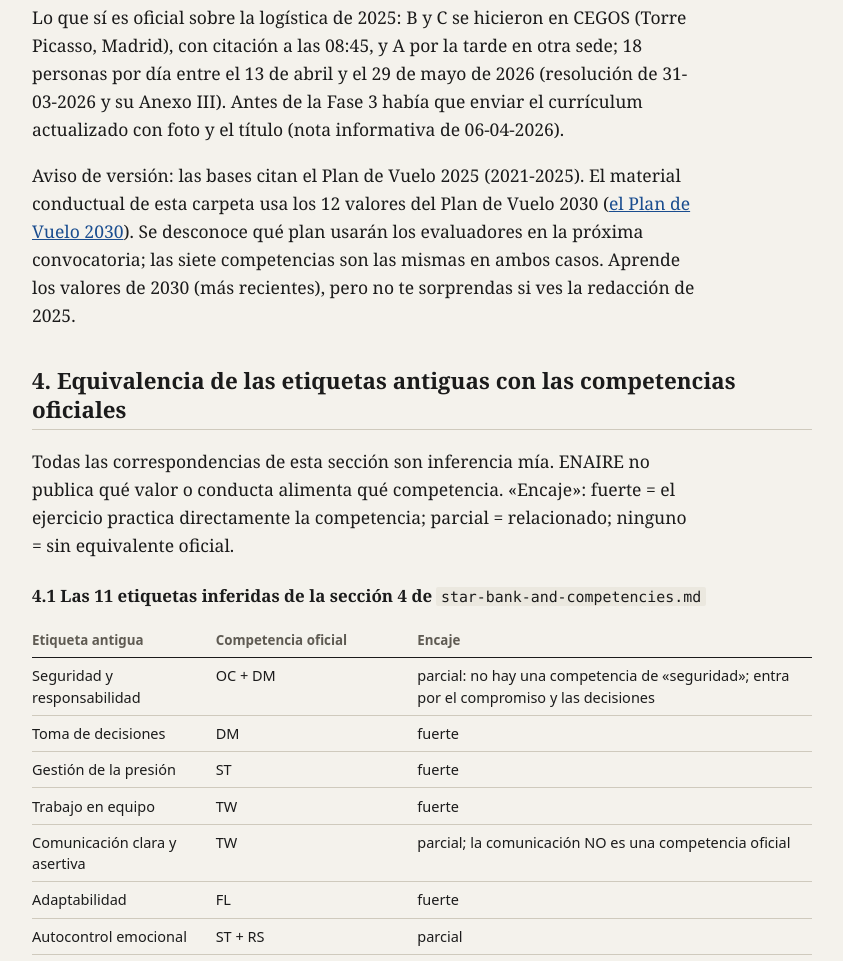
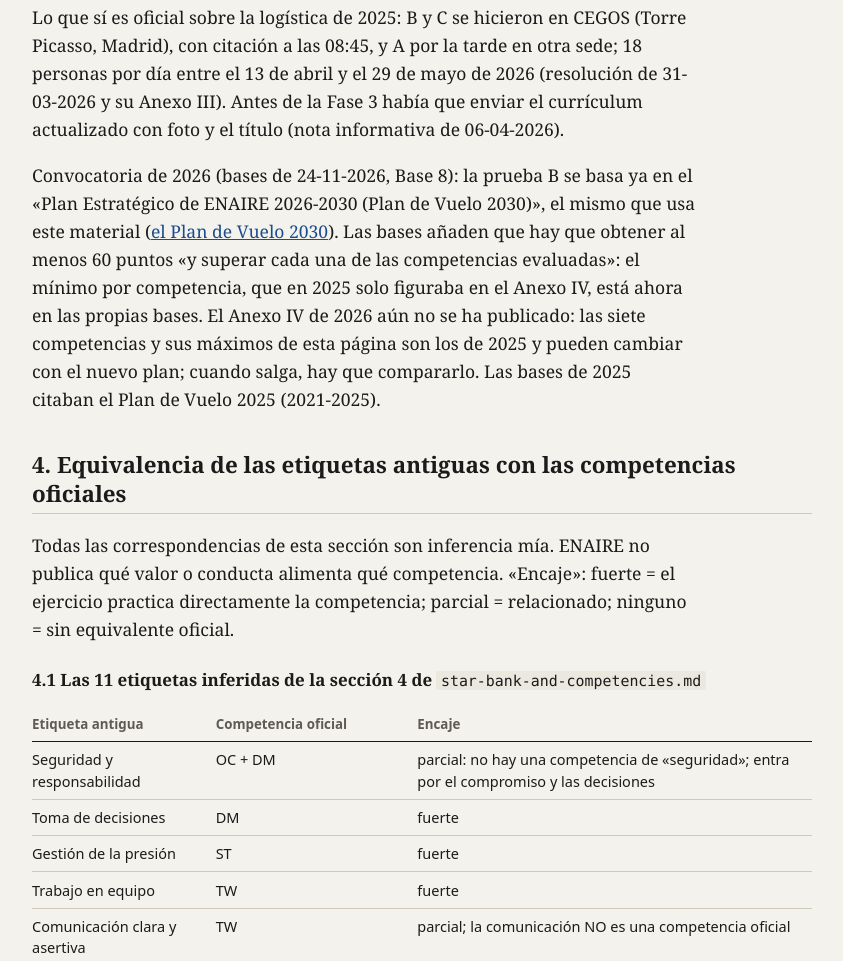
Before and after one commit to Ces107/atc-oposicion, a plain HTML site: page conductual/annex-iv-competency-map.html in a window 1280 px wide. Shown: the part 2961-3922 px from the top of the page, without its empty margins (314-1157 px from the left). Drawn offline with Linux system fonts and the light colour scheme; no server answers.

Commit message:
Convocatoria 2026: bases y Anexo I; conductual: Plan de Vuelo 2030 en las bases

```diff
--- a/conductual/annex-iv-competency-map.html
+++ b/conductual/annex-iv-competency-map.html
@@ -266,7 +266,7 @@ nav.toc a.active{color:var(--acc);font-weight:600}
 <p>El Anexo IV repite la misma descripción («varias pruebas orientadas a valorar el grado de adecuación...») y añade: «La adecuación del candidato se determinará mediante la valoración de las competencias que a continuación se enumeran, con una puntuación para cada una de ellas.»</p>
 <p>Lo que el texto oficial no dice: el número y el tipo de pruebas (la dinámica de grupo, la entrevista, las pruebas escritas y el videojuego los nombran solo las descripciones de las academias, no ENAIRE), qué prueba alimenta qué competencia, los indicadores conductuales, el número de evaluadores y el tamaño del grupo. No presentes nada de esto como un hecho de ENAIRE.</p>
 <p>Lo que sí es oficial sobre la logística de 2025: B y C se hicieron en CEGOS (Torre Picasso, Madrid), con citación a las 08:45, y A por la tarde en otra sede; 18 personas por día entre el 13 de abril y el 29 de mayo de 2026 (resolución de 31-03-2026 y su Anexo III). Antes de la Fase 3 había que enviar el currículum actualizado con foto y el título (nota informativa de 06-04-2026).</p>
-<p>Aviso de versión: las bases citan el Plan de Vuelo 2025 (2021-2025). El material conductual de esta carpeta usa los 12 valores del Plan de Vuelo 2030 (<a href="flight-plan-2030-summary.html">el Plan de Vuelo 2030</a>). Se desconoce qué plan usarán los evaluadores en la próxima convocatoria; las siete competencias son las mismas en ambos casos. Aprende los valores de 2030 (más recientes), pero no te sorprendas si ves la redacción de 2025.</p>
+<p>Convocatoria de 2026 (bases de 24-11-2026, Base 8): la prueba B se basa ya en el «Plan Estratégico de ENAIRE 2026-2030 (Plan de Vuelo 2030)», el mismo que usa este material (<a href="flight-plan-2030-summary.html">el Plan de Vuelo 2030</a>). Las bases añaden que hay que obtener al menos 60 puntos «y superar cada una de las competencias evaluadas»: el mínimo por competencia, que en 2025 solo figuraba en el Anexo IV, está ahora en las propias bases. El Anexo IV de 2026 aún no se ha publicado: las siete competencias y sus máximos de esta página son los de 2025 y pueden cambiar con el nuevo plan; cuando salga, hay que compararlo. Las bases de 2025 citaban el Plan de Vuelo 2025 (2021-2025).</p>
 <h2 id="4-equivalencia-de-las-etiquetas-antiguas-con-las-competencias-oficiales">4. Equivalencia de las etiquetas antiguas con las competencias oficiales</h2>
 <p>Todas las correspondencias de esta sección son inferencia mía. ENAIRE no publica qué valor o conducta alimenta qué competencia. «Encaje»: fuerte = el ejercicio practica directamente la competencia; parcial = relacionado; ninguno = sin equivalente oficial.</p>
 <h3 id="41-las-11-etiquetas-inferidas-de-la-seccion-4-de-star-bank-and-competenciesmd">4.1 Las 11 etiquetas inferidas de la sección 4 de <code>star-bank-and-competencies.md</code></h3>
```
Also changed, not shown: documentos-convocatoria.html (+1 -1 lines), 2 other files.
